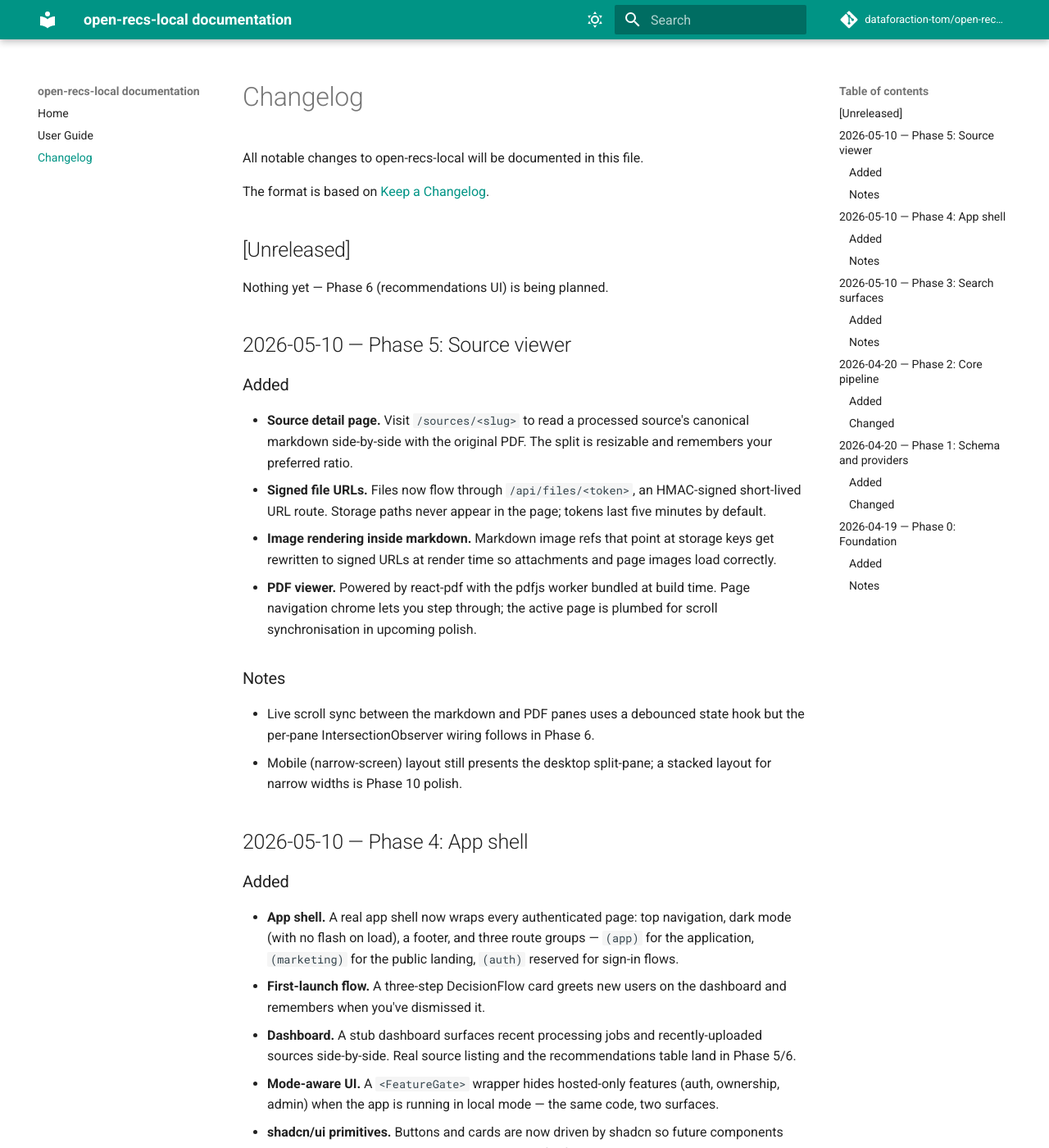
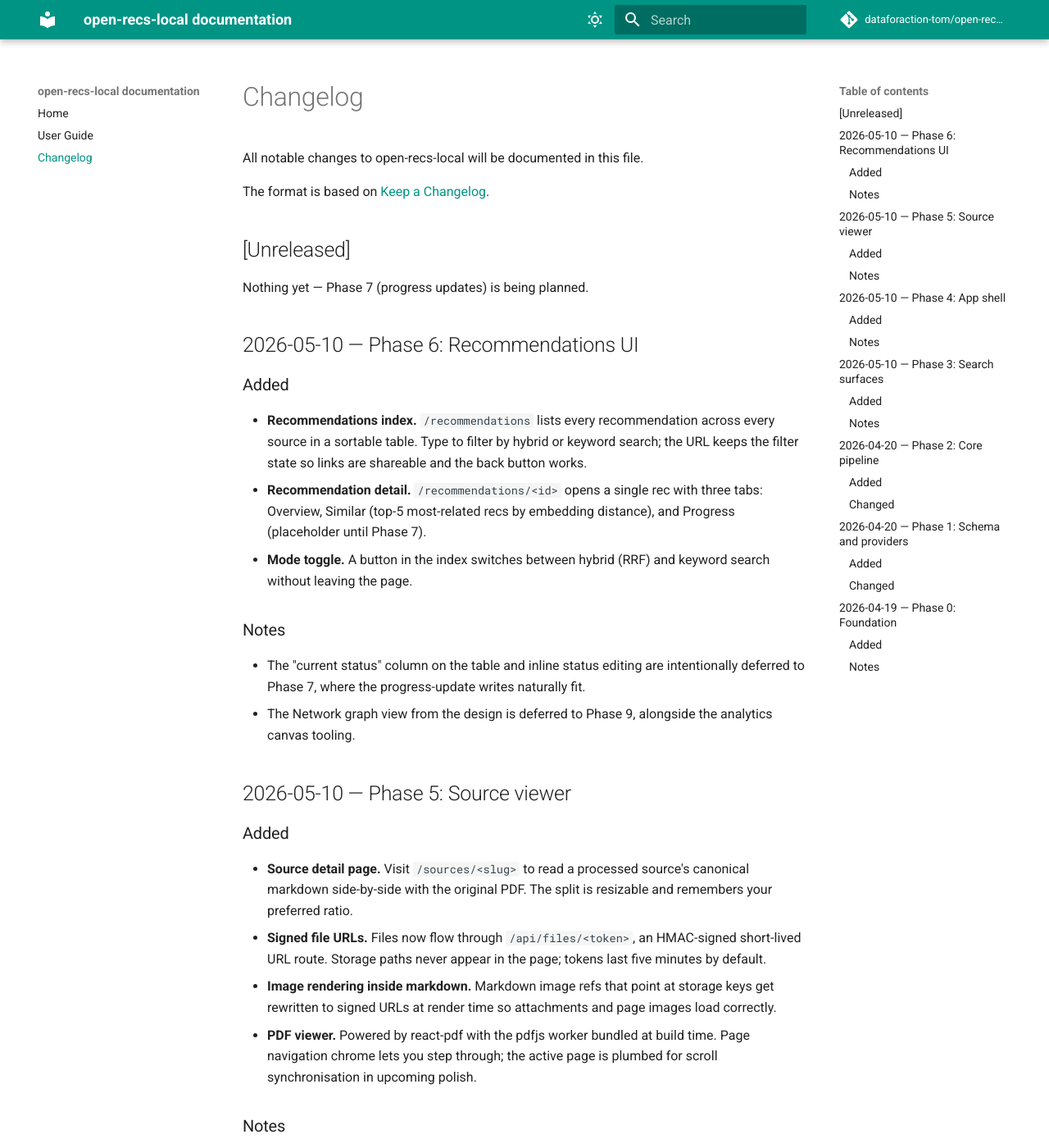
Before and after one commit to dataforaction-tom/open-recs-local, an MkDocs documentation site: the page built from docs/changelog.md, in a window 1280 px wide and 1400 px high. Shown: the whole window at 82% size. Built offline with MkDocs 1.6.1 and Material for MkDocs 9.7.7, drawn with Linux system fonts in a browser that asks for light colours; comment, search, counter and statistics services are not loaded.

Commit message:
docs + smoke: phase 6 wrap
tests/recommendations.smoke.test.tsx — three integration cases
combining RecommendationsTable + FilterChips on the index side and
RecommendationDetailHeader + SimilarRecommendations on the detail
side, asserting consistent links between rec id and source slug
across all the pieces.

PLAN.md ticks Phase 6, sets Phase 7 (progress updates) as current.
STATE.md mermaid + component table reflect Phase 6 done, with new
carry-overs for: missing sourceTitle in hybrid/keyword search rows,
deferred status column + EditableSelectCell, deferred NetworkViz.

Changelog gains a Phase 6 user-facing entry — index, detail, mode
toggle, plus the explicit deferrals (status column → Phase 7,
NetworkViz → Phase 9).

```diff
--- a/docs/changelog.md
+++ b/docs/changelog.md
@@ -6,7 +6,20 @@ The format is based on [Keep a Changelog](https://keepachangelog.com/).
 
 ## [Unreleased]
 
-Nothing yet — Phase 6 (recommendations UI) is being planned.
+Nothing yet — Phase 7 (progress updates) is being planned.
+
+## 2026-05-10 — Phase 6: Recommendations UI
+
+### Added
+
+- **Recommendations index.** `/recommendations` lists every recommendation across every source in a sortable table. Type to filter by hybrid or keyword search; the URL keeps the filter state so links are shareable and the back button works.
+- **Recommendation detail.** `/recommendations/<id>` opens a single rec with three tabs: Overview, Similar (top-5 most-related recs by embedding distance), and Progress (placeholder until Phase 7).
+- **Mode toggle.** A button in the index switches between hybrid (RRF) and keyword search without leaving the page.
+
+### Notes
+
+- The "current status" column on the table and inline status editing are intentionally deferred to Phase 7, where the progress-update writes naturally fit.
+- The Network graph view from the design is deferred to Phase 9, alongside the analytics canvas tooling.
 
 ## 2026-05-10 — Phase 5: Source viewer
 
```
Also changed, not shown: PLAN.md (+5 -4 lines), STATE.md (+10 -4 lines), 1 other file.
